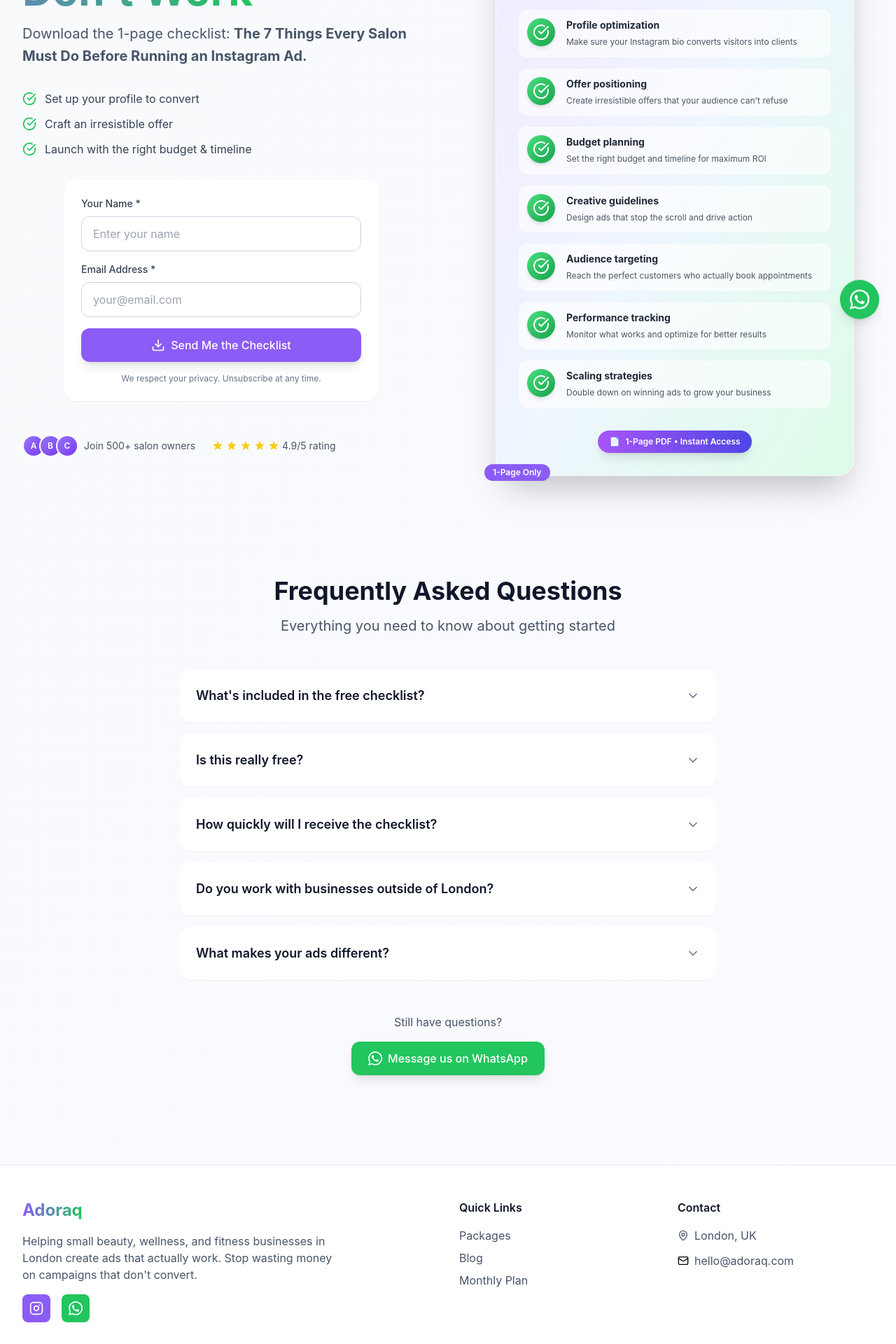
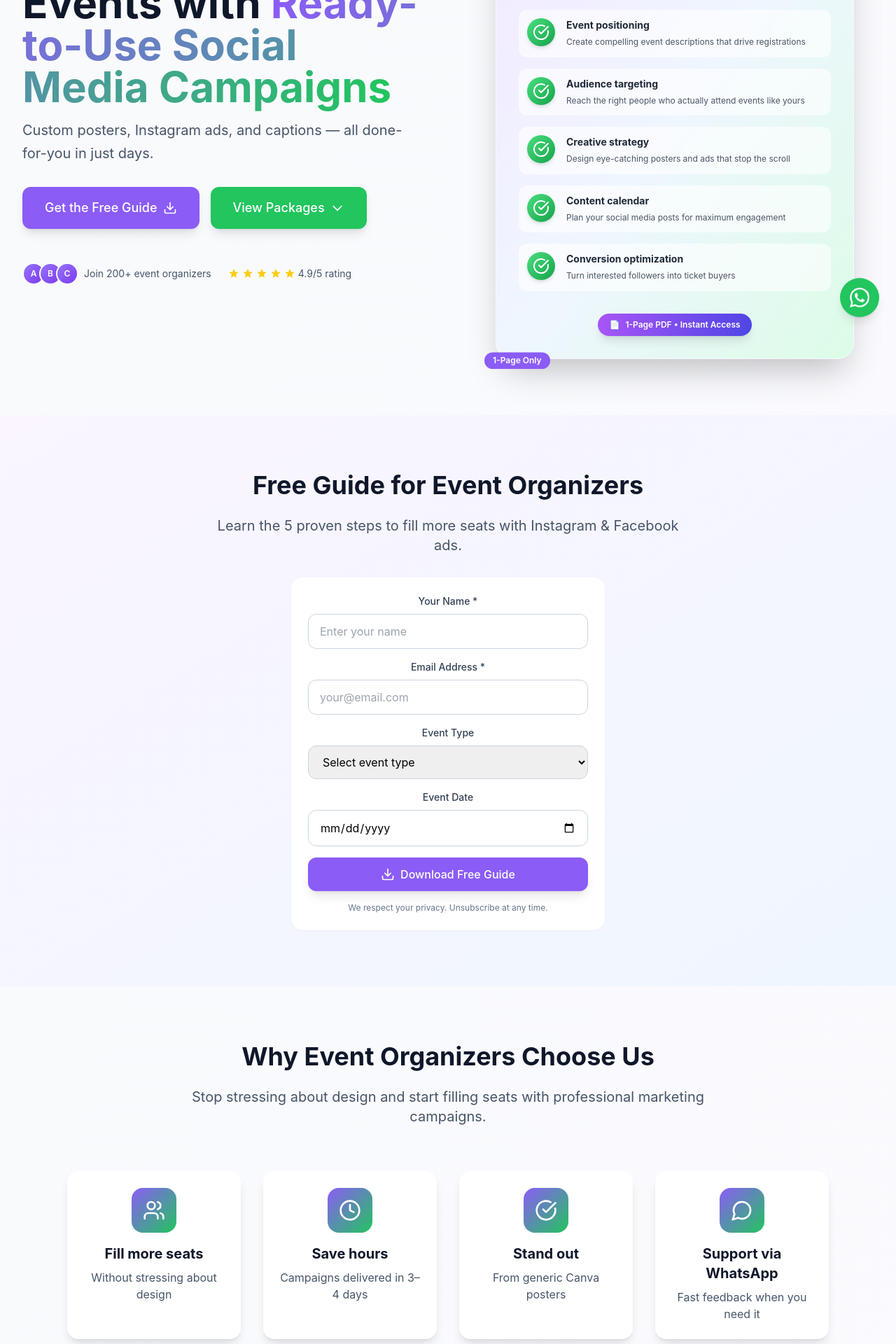
Before and after one commit to Adoraq1/adoraq-wesbite, a Next.js app: page / in a window 1280 px wide. Shown: the part 320-2240 px from the top of the page at 70% size. Built offline with nearby package versions, Linux system fonts and the light colour scheme.

Commit message:
Complete website redesign for event marketing focus - Updated hero, added free guide section, benefits, testimonials, packages preview, FAQ, and contact forms

```diff
--- a/app/page.tsx
+++ b/app/page.tsx
@@ -1,10 +1,158 @@
 import Hero from '../components/Hero'
 import FAQ from '../components/FAQ'
+import Testimonials from '../components/Testimonials'
+import LeadForm from '../components/LeadForm'
+import { CheckCircle, Clock, MessageCircle, Users } from 'lucide-react'
 
 export default function HomePage() {
   return (
     <>
       <Hero />
+
+      {/* Free Guide Section */}
+      <section id="free-guide" className="py-20 bg-gradient-to-br from-purple-50 to-blue-50">
+        <div className="max-w-4xl mx-auto px-4 sm:px-6 lg:px-8 text-center">
+          <h2 className="text-3xl md:text-4xl font-bold text-muted-900 mb-6">
+            Free Guide for Event Organizers
+          </h2>
+          <p className="text-xl text-muted-600 mb-8 max-w-2xl mx-auto">
+            Learn the 5 proven steps to fill more seats with Instagram & Facebook ads.
+          </p>
+          <LeadForm />
+        </div>
+      </section>
+
+      {/* Benefits Section */}
+      <section className="py-20">
+        <div className="max-w-6xl mx-auto px-4 sm:px-6 lg:px-8">
+          <div className="text-center mb-16">
+            <h2 className="text-3xl md:text-4xl font-bold text-muted-900 mb-6">
+              Why Event Organizers Choose Us
+            </h2>
+            <p className="text-xl text-muted-600 max-w-3xl mx-auto">
+              Stop stressing about design and start filling seats with professional marketing campaigns.
+            </p>
+          </div>
+
+          <div className="grid grid-cols-1 md:grid-cols-2 lg:grid-cols-4 gap-8">
+            {[
+              {
+                icon: Users,
+                title: 'Fill more seats',
+                description: 'Without stressing about design'
+              },
+              {
+                icon: Clock,
+                title: 'Save hours',
+                description: 'Campaigns delivered in 3–4 days'
+              },
+              {
+                icon: CheckCircle,
+                title: 'Stand out',
+                description: 'From generic Canva posters'
+              },
+              {
+                icon: MessageCircle,
+                title: 'Support via WhatsApp',
+                description: 'Fast feedback when you need it'
+              }
+            ].map((benefit, index) => (
+              <div key={index} className="text-center p-6 bg-white rounded-2xl shadow-lg hover:shadow-xl transition-shadow">
+                <div className="w-16 h-16 bg-gradient-to-br from-brand to-brand2 rounded-2xl flex items-center justify-center mx-auto mb-4">
+                  <benefit.icon className="w-8 h-8 text-white" />
+                </div>
+                <h3 className="text-xl font-bold text-muted-900 mb-2">{benefit.title}</h3>
+                <p className="text-muted-600">{benefit.description}</p>
+              </div>
+            ))}
+          </div>
+        </div>
+      </section>
+
+      {/* Testimonials Section */}
+      <section className="py-20 bg-gray-50">
+        <div className="max-w-6xl mx-auto px-4 sm:px-6 lg:px-8">
+          <div className="text-center mb-16">
+            <h2 className="text-3xl md:text-4xl font-bold text-muted-900 mb-6">
+              Here's what organizers say about working with us
+            </h2>
+          </div>
+          <Testimonials />
+        </div>
+      </section>
+
+      {/* Packages Preview Section */}
+      <section id="packages" className="py-20">
+        <div className="max-w-6xl mx-auto px-4 sm:px-6 lg:px-8">
+          <div className="text-center mb-16">
+            <h2 className="text-3xl md:text-4xl font-bold text-muted-900 mb-6">
+              Ready-to-Use Event Marketing Packages
+            </h2>
+            <p className="text-xl text-muted-600 max-w-3xl mx-auto">
+              Choose the perfect package for your event size and timeline.
+            </p>
+          </div>
+
+          <div className="grid grid-cols-1 md:grid-cols-3 gap-8 mb-12">
+            {[
+              {
+                title: 'Essentials Campaign',
+                price: '£150',
+                description: 'Perfect for single events',
+                features: ['3 Posters/Flyers', '2 Instagram Stories', '2 Carousels', 'Captions + CTAs']
+              },
+              {
+                title: 'Growth Campaign',
+                price: '£250',
+                description: 'Best value for multiple events',
+                features: ['2 Full Campaigns', '6 Posters/Flyers', '4 Instagram Stories', '1 Teaser Reel'],
+                highlight: 'Best Value'
+              },
+              {
+                title: 'Monthly Partner',
+                price: '£500/month',
+                description: 'Most comprehensive solution',
+                features: ['4 Campaigns/month', 'All Creatives', '7/7 Support', '2 Video Calls/month'],
+                highlight: 'Most Comprehensive'
+              }
+            ].map((pkg, index) => (
+              <div key={index} className={`bg-white rounded-2xl shadow-lg p-8 relative ${pkg.highlight ? 'ring-2 ring-brand/50' : ''}`}>
+                {pkg.highlight && (
+                  <div className={`absolute -top-3 left-1/2 transform -translate-x-1/2 px-4 py-1 rounded-full text-sm font-bold text-white ${
+                    pkg.highlight === 'Best Value' ? 'bg-gradient-to-r from-purple-500 to-purple-600' : 'bg-gradient-to-r from-blue-500 to-blue-600'
+                  }`}>
+                    {pkg.highlight}
+                  </div>
+                )}
+                <h3 className="text-2xl font-bold text-muted-900 mb-2">{pkg.title}</h3>
+                <div className="text-3xl font-bold text-brand mb-2">{pkg.price}</div>
+                <p className="text-muted-600 mb-6">{pkg.description}</p>
+                <ul className="space-y-2 mb-8">
+                  {pkg.features.map((feature, featureIndex) => (
+                    <li key={featureIndex} className="flex items-center space-x-2">
+                      <CheckCircle className="w-4 h-4 text-brand2" />
+                      <span className="text-muted-700">{feature}</span>
+                    </li>
+                  ))}
+                </ul>
+                <a
+                  href="/packages"
+                  className="btn-primary w-full text-center"
+                >
+                  View Details
+                </a>
+              </div>
+            ))}
+          </div>
+
+          <div className="text-center">
+            <a href="/packages" className="btn-secondary text-lg px-8 py-4">
+              View All Packages & Pricing
+            </a>
+          </div>
+        </div>
+      </section>
+
       <FAQ />
     </>
   )
--- a/components/FAQ.tsx
+++ b/components/FAQ.tsx
@@ -7,24 +7,24 @@ interface FAQItem {
 
 const faqs: FAQItem[] = [
   {
-    question: "What's included in the free checklist?",
-    answer: "A comprehensive 1-page guide covering the 7 essential steps every beauty or wellness business must complete before launching Instagram ads. This includes profile optimization, offer positioning, budget planning, and more."
+    question: "What kind of events do you work with?",
+    answer: "We work with all types of events: workshops, conferences, meetups, networking events, training sessions, launches, and more. Whether you're organizing a small workshop or a large conference, we can create marketing materials that help you fill seats."
   },
   {
-    question: "Is this really free?",
-    answer: "Yes, completely free. No hidden costs, no credit card required. We're sharing this because we believe every small business deserves to succeed with their advertising."
+    question: "How fast can I get my campaign?",
+    answer: "Our Essentials Campaign is delivered in 3-4 days, Growth Campaign in 4-5 days, and for last-minute events, our Starter Kit is delivered in 48 hours. We understand event timelines are tight!"
   },
   {
-    question: "How quickly will I receive the checklist?",
-    answer: "The download link will be sent to your email immediately after you submit the form. Check your inbox (and spam folder just in case) within 2-3 minutes."
+    question: "Do you also run the ads?",
+    answer: "Currently, we focus on delivering done-for-you campaigns with all the creatives, captions, and strategy. Ad management is optional and can be discussed for larger projects or ongoing partnerships."
   },
   {
-    question: "Do you work with businesses outside of London?",
-    answer: "While we're based in London and specialize in the local market, we do work with beauty, wellness, and fitness businesses throughout the UK. Contact us to discuss your specific needs."
+    question: "What if my event is last-minute?",
+    answer: "No problem! Our Event Ad Starter Kit (£49.99) is specifically designed for last-minute events and is delivered in 48 hours. It includes 1 poster, 1 Instagram story, and captions ready to use immediately."
   },
   {
-    question: "What makes your ads different?",
-    answer: "We focus specifically on beauty, wellness, and fitness businesses. This means we understand your customers, your challenges, and what actually converts in your industry. No generic templates - just proven strategies."
+    question: "Can you help with Eventbrite/Meetup optimization?",
+    answer: "Yes! All our packages include optimized listing text for Eventbrite and Meetup platforms. We know what converts on these platforms and can help you stand out from the competition."
   }
 ]
 
--- a/components/FloatingWhatsApp.tsx
+++ b/components/FloatingWhatsApp.tsx
@@ -23,7 +23,7 @@ export default function FloatingWhatsApp() {
         {/* Tooltip */}
         {isHovered && (
           <div className="absolute bottom-full right-0 mb-2 px-3 py-2 bg-muted-900 text-white text-sm rounded-lg whitespace-nowrap opacity-0 animate-in fade-in duration-200">
-            Chat with us on WhatsApp
+            Chat with us about your next event
             <div className="absolute top-full right-3 w-0 h-0 border-l-4 border-r-4 border-t-4 border-l-transparent border-r-transparent border-t-muted-900"></div>
           </div>
         )}
--- a/components/Hero.tsx
+++ b/components/Hero.tsx
@@ -10,33 +10,36 @@ export default function Hero() {
           <div className="space-y-8">
             <div className="space-y-4">
               <h1 className="text-4xl md:text-5xl lg:text-6xl font-bold text-muted-900 leading-tight">
-                Stop Wasting Money on{' '}
+                Sell Out Your Events with{' '}
                 <span className="text-transparent bg-clip-text bg-gradient-to-r from-brand to-brand2">
-                  Ads That Don't Work
+                  Ready-to-Use Social Media Campaigns
                 </span>
               </h1>
 
               <p className="text-xl text-muted-600 leading-relaxed">
-                Download the 1-page checklist: <strong>The 7 Things Every Salon Must Do Before Running an Instagram Ad.</strong>
+                Custom posters, Instagram ads, and captions — all done-for-you in just days.
               </p>
             </div>
 
-            {/* Benefits */}
-            <div className="space-y-3">
-              {[
-                'Set up your profile to convert',
-                'Craft an irresistible offer',
-                'Launch with the right budget & timeline'
-              ].map((benefit, index) => (
-                <div key={index} className="flex items-center space-x-3">
-                  <CheckCircle className="w-5 h-5 text-brand2 flex-shrink-0" />
-                  <span className="text-muted-700">{benefit}</span>
-                </div>
-              ))}
+            {/* CTA Buttons */}
+            <div className="flex flex-col sm:flex-row gap-4">
+              <a
+                href="#free-guide"
+                className="btn-primary inline-flex items-center justify-center space-x-2 text-lg px-8 py-4"
+              >
+                <span>Get the Free Guide</span>
+                <Download className="w-5 h-5" />
+              </a>
+              <a
+                href="#packages"
+                className="btn-secondary inline-flex items-center justify-center space-x-2 text-lg px-8 py-4"
+              >
+                <span>View Packages</span>
+                <svg className="w-5 h-5" fill="none" stroke="currentColor" viewBox="0 0 24 24">
+                  <path strokeLinecap="round" strokeLinejoin="round" strokeWidth={2} d="M19 9l-7 7-7-7" />
+                </svg>
+              </a>
             </div>
-
-            {/* Form */}
-            <LeadForm />
 
             {/* Trust Elements */}
             <div className="flex flex-wrap items-center gap-6 pt-4">
@@ -51,7 +54,7 @@ export default function Hero() {
                     </div>
                   ))}
                 </div>
-                <span className="text-sm text-muted-600">Join 500+ salon owners</span>
+                <span className="text-sm text-muted-600">Join 200+ event organizers</span>
               </div>
               <div className="flex items-center space-x-1">
                 {[1, 2, 3, 4, 5].map((star) => (
@@ -83,40 +86,32 @@ export default function Hero() {
                   <div className="w-16 h-16 bg-gradient-to-br from-brand to-brand2 rounded-2xl flex items-center justify-center mx-auto mb-4 shadow-lg">
                     <Star className="w-8 h-8 text-white" />
                   </div>
-                  <h3 className="text-2xl font-bold text-gray-800 mb-2">Instagram Ad Checklist</h3>
-                  <p className="text-gray-600 text-sm">7 Essential Steps for Beauty & Wellness Businesses</p>
+                  <h3 className="text-2xl font-bold text-gray-800 mb-2">Event Marketing Guide</h3>
+                  <p className="text-gray-600 text-sm">5 Proven Steps to Fill More Seats with Social Media</p>
                 </div>
 
                 {/* Enhanced Checklist Items */}
                 <div className="space-y-4 mb-8">
                   {[
                     {
-                      title: 'Profile optimization',
-                      description: 'Make sure your Instagram bio converts visitors into clients'
-                    },
-                    {
-                      title: 'Offer positioning',
-                      description: 'Create irresistible offers that your audience can\'t refuse'
-                    },
-                    {
-                      title: 'Budget planning',
-                      description: 'Set the right budget and timeline for maximum ROI'
-                    },
-                    {
-                      title: 'Creative guidelines',
-                      description: 'Design ads that stop the scroll and drive action'
+                      title: 'Event positioning',
+                      description: 'Create compelling event descriptions that drive registrations'
                     },
                     {
                       title: 'Audience targeting',
-                      description: 'Reach the perfect customers who actually book appointments'
+                      description: 'Reach the right people who actually attend events like yours'
                     },
                     {
-                      title: 'Performance tracking',
-                      description: 'Monitor what works and optimize for better results'
+                      title: 'Creative strategy',
+                      description: 'Design eye-catching posters and ads that stop the scroll'
                     },
                     {
-                      title: 'Scaling strategies',
-                      description: 'Double down on winning ads to grow your business'
+                      title: 'Content calendar',
+                      description: 'Plan your social media posts for maximum engagement'
+                    },
+                    {
+                      title: 'Conversion optimization',
+                      description: 'Turn interested followers into ticket buyers'
                     }
                   ].map((item, index) => (
                     <div
--- a/components/LeadForm.tsx
+++ b/components/LeadForm.tsx
@@ -11,7 +11,8 @@ export default function LeadForm({ onSuccess }: LeadFormProps) {
   const [formData, setFormData] = useState({
     name: '',
     email: '',
-    whatsappUpdates: false
+    eventType: '',
+    eventDate: ''
   })
   const [isLoading, setIsLoading] = useState(false)
   const [errors, setErrors] = useState<{[key: string]: string}>({})
@@ -49,7 +50,8 @@ export default function LeadForm({ onSuccess }: LeadFormProps) {
         body: JSON.stringify({
           email: formData.email,
           name: formData.name,
-          whatsappUpdates: formData.whatsappUpdates
+          eventType: formData.eventType,
+          eventDate: formData.eventDate
         })
       })
 
@@ -76,8 +78,9 @@ export default function LeadForm({ onSuccess }: LeadFormProps) {
     }
   }
 
-  const handleInputChange = (e: React.ChangeEvent<HTMLInputElement>) => {
-    const { name, value, type, checked } = e.target
+  const handleInputChange = (e: React.ChangeEvent<HTMLInputElement | HTMLSelectElement>) => {
+    const { name, value, type } = e.target
+    const checked = 'checked' in e.target ? e.target.checked : false
     setFormData(prev => ({
       ...prev,
       [name]: type === 'checkbox' ? checked : value
@@ -143,7 +146,42 @@ export default function LeadForm({ onSuccess }: LeadFormProps) {
           )}
         </div>
 
+        <div>
+          <label htmlFor="eventType" className="block text-sm font-medium text-muted-700 mb-2">
+            Event Type
+          </label>
+          <select
+            id="eventType"
+            name="eventType"
+            value={formData.eventType}
+            onChange={handleInputChange}
+            className="w-full px-4 py-3 rounded-xl border border-muted-300 focus:ring-brand focus:ring-2 focus:border-transparent transition-all duration-200"
+          >
+            <option value="">Select event type</option>
+            <option value="workshop">Workshop</option>
+            <option value="conference">Conference</option>
+            <option value="meetup">Meetup</option>
+            <option value="networking">Networking Event</option>
+            <option value="training">Training Session</option>
+            <option value="launch">Product/Service Launch</option>
+            <option value="other">Other</option>
+          </select>
+        </div>
 
+        <div>
+          <label htmlFor="eventDate" className="block text-sm font-medium text-muted-700 mb-2">
+            Event Date
+          </label>
+          <input
+            type="date"
+            id="eventDate"
+            name="eventDate"
+            value={formData.eventDate}
+            onChange={handleInputChange}
+            className="w-full px-4 py-3 rounded-xl border border-muted-300 focus:ring-brand focus:ring-2 focus:border-transparent transition-all duration-200"
+            placeholder="When is your event?"
+          />
+        </div>
 
         <button
           type="submit"
@@ -156,10 +194,10 @@ export default function LeadForm({ onSuccess }: LeadFormProps) {
               <span>Sending...</span>
             </>
           ) : (
-            <>
-              <Download className="w-5 h-5" />
-              <span>Send Me the Checklist</span>
-            </>
+                      <>
+            <Download className="w-5 h-5" />
+            <span>Download Free Guide</span>
+          </>
           )}
         </button>
 
```
